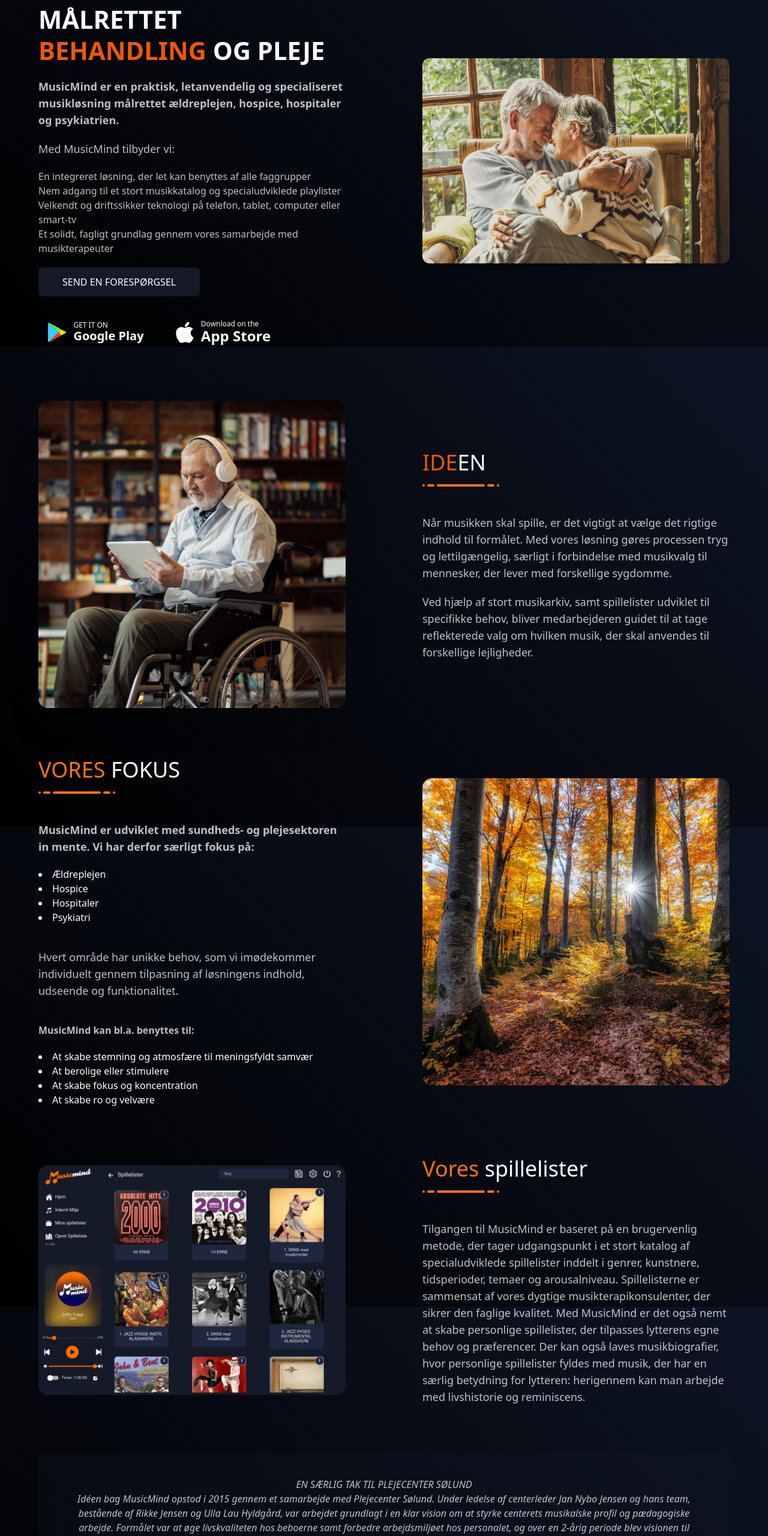
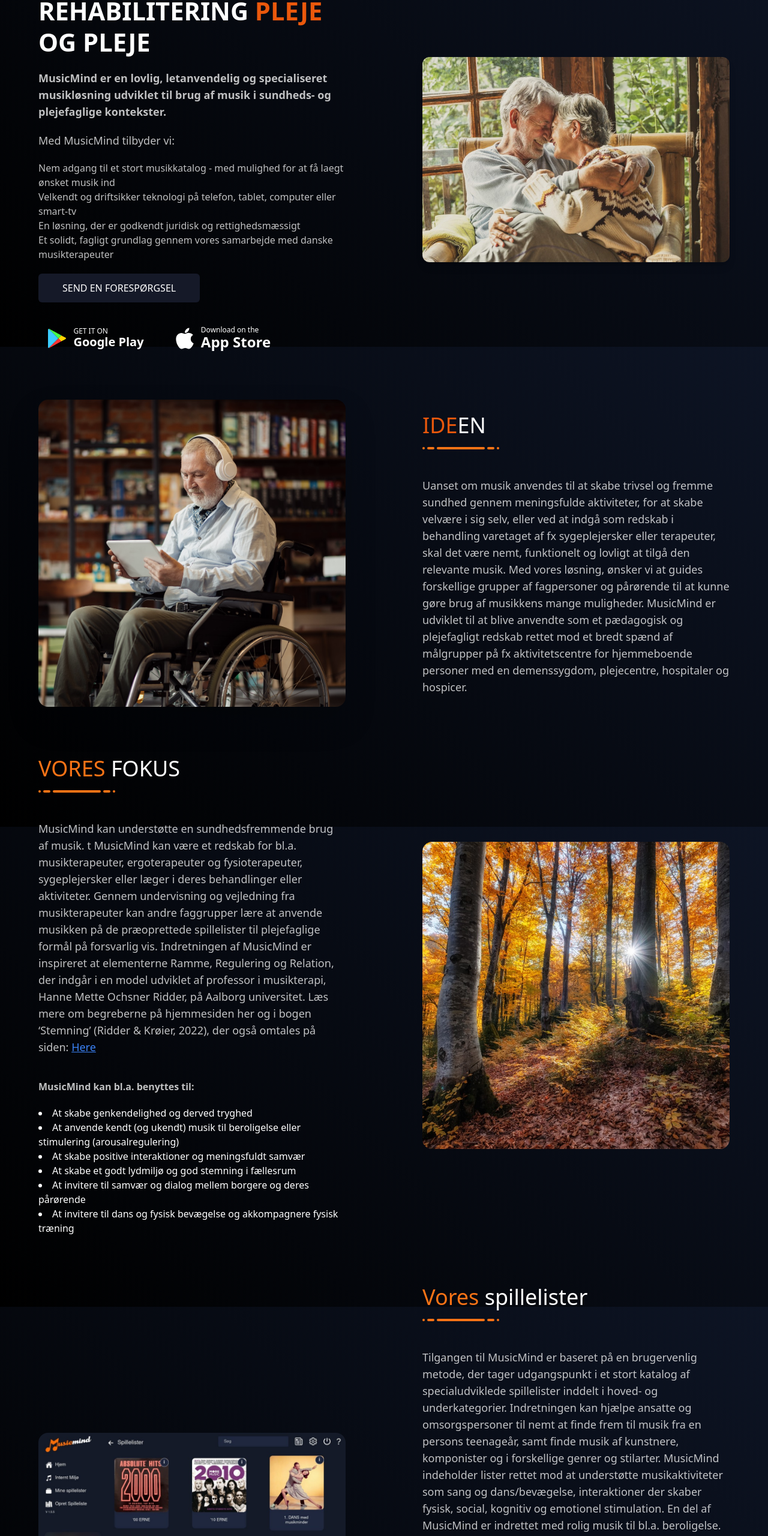
Before and after one commit to zaidbari/musicmind, a Next.js app: page / in a window 1280 px wide. Shown: the part 222-2782 px from the top of the page at 60% size. Built offline with nearby package versions, Linux system fonts and the light colour scheme.

Commit message:
Text changes

```diff
--- a/components/layout/navbar.tsx
+++ b/components/layout/navbar.tsx
@@ -1,7 +1,7 @@
 import { Disclosure } from '@headlessui/react'
 import { Bars3Icon, XMarkIcon } from '@heroicons/react/24/outline'
 import Link from 'next/link'
-import logo from '@/images/logo.png'
+import logo from '@/images/mm_logo.svg'
 import Image from 'next/future/image'
 import { useRouter } from 'next/router'
 
@@ -35,12 +35,12 @@
 										<Link href="/" passHref>
 											<a className="text-2xl font-bold outline-none ring-0">
 												<Image
-													sizes="200px"
+													sizes="400px"
 													src={logo}
-													className="block h-[35px] w-auto md:h-[50px]"
+													className="block h-[35px] w-auto md:h-[40px]"
 													alt={'MusicMind UI'}
 													priority={true}
-													placeholder={'blur'}
+													// placeholder={'blur'}
 												/>
 											</a>
 										</Link>
--- a/components/sections/home/header.tsx
+++ b/components/sections/home/header.tsx
@@ -10,21 +10,22 @@
 			<div className="grid w-[90%] grid-cols-1 items-center gap-32 lg:grid-cols-2">
 				<div className="flex max-w-2xl flex-col gap-5">
 					<h1 className="text-[260%] font-bold leading-tight">
-						MUSIKLØSNING MÅLRETTET <span className="text-orange-600">BEHANDLING</span> OG PLEJE
+						MUSIKLØSNING TIL REHABILITERING <span className="text-orange-600">PLEJE </span> OG PLEJE
 					</h1>
 					<p className="text-lg font-bold">
-					MusicMind er en praktisk, letanvendelig og specialiseret musikløsning målrettet ældreplejen, hospice, hospitaler og psykiatrien.
+						MusicMind er en lovlig, letanvendelig og specialiseret musikløsning udviklet til brug af musik i sundheds-
+						og plejefaglige kontekster.
 					</p>
 
 					<p className="text-lg">Med MusicMind tilbyder vi:</p>
 					<p>
-						En integreret løsning, der let kan benyttes af alle faggrupper
+						Nem adgang til et stort musikkatalog - med mulighed for at få laegt ønsket musik ind
 						<br />
-						Nem adgang til et stort musikkatalog og specialudviklede playlister
+						Velkendt og driftsikker teknologi på telefon, tablet, computer eller smart-tv
 						<br />
-						Velkendt og driftssikker teknologi på telefon, tablet, computer eller smart-tv
+						En løsning, der er godkendt juridisk og rettighedsmæssigt
 						<br />
-						Et solidt, fagligt grundlag gennem vores samarbejde med musikterapeuter
+						Et solidt, fagligt grundlag gennem vores samarbejde med danske musikterapeuter
 					</p>
 
 					<div>
--- a/components/sections/home/idea.tsx
+++ b/components/sections/home/idea.tsx
@@ -22,10 +22,13 @@
 			<Line />
 
 			<p className="text-lg">
-			Når musikken skal spille, er det vigtigt at vælge det rigtige indhold til formålet. Med vores løsning gøres processen tryg og lettilgængelig, særligt i forbindelse med musikvalg til mennesker, der lever med forskellige sygdomme.
-			</p>
-			<p className="mt-5 text-lg">
-			Ved hjælp af stort musikarkiv, samt spillelister udviklet til specifikke behov, bliver medarbejderen guidet til at tage reflekterede valg om hvilken musik, der skal anvendes til forskellige lejligheder.
+				Uanset om musik anvendes til at skabe trivsel og fremme sundhed gennem meningsfulde aktiviteter, for at skabe
+				velvære i sig selv, eller ved at indgå som redskab i behandling varetaget af fx sygeplejersker eller terapeuter,
+				skal det være nemt, funktionelt og lovligt at tilgå den relevante musik. Med vores løsning, ønsker vi at guides
+				forskellige grupper af fagpersoner og pårørende til at kunne gøre brug af musikkens mange muligheder. MusicMind
+				er udviklet til at blive anvendte som et pædagogisk og plejefagligt redskab rettet mod et bredt spænd af
+				målgrupper på fx aktivitetscentre for hjemmeboende personer med en demenssygdom, plejecentre, hospitaler og
+				hospicer.
 			</p>
 		</div>
 	</section>
--- a/components/sections/home/playlists.tsx
+++ b/components/sections/home/playlists.tsx
@@ -22,12 +22,23 @@
 
 			<p className="mt-10 text-lg">
 				Tilgangen til MusicMind er baseret på en brugervenlig metode, der tager udgangspunkt i et stort katalog af
-				specialudviklede spillelister inddelt i genrer, kunstnere, tidsperioder, temaer og arousalniveau. Spillelisterne
-				er sammensat af vores dygtige musikterapikonsulenter, der sikrer den faglige kvalitet. Med MusicMind er det også
-				nemt at skabe personlige spillelister, der tilpasses lytterens egne behov og præferencer. Der kan også laves
-				musikbiografier, hvor personlige spillelister fyldes med musik, der har en særlig betydning for lytteren:
-				herigennem kan man arbejde med livshistorie og reminiscens.
+				specialudviklede spillelister inddelt i hoved- og underkategorier. Indretningen kan hjælpe ansatte og
+				omsorgspersoner til nemt at finde frem til musik fra en persons teenageår, samt finde musik af kunstnere,
+				komponister og i forskellige genrer og stilarter. MusicMind indeholder lister rettet mod at understøtte
+				musikaktiviteter som sang og dans/bevægelse, interaktioner der skaber fysisk, social, kognitiv og emotionel
+				stimulation. En del af MusicMind er indrettet med rolig musik til bl.a. beroligelse. Med de rette faglige
+				kompetencer og efter vejledning fra musikterapeuter kan lister med både kendt og ukendt musik anvendes til
+				regulering ned i arousal. Listerne målrettet specifikke indsatser indenfor palliation kræver forudgående
+				undervisning i og viden om musikmedicin.
 			</p>
+			<p className="mt-5 text-lg">
+				Med MusicMind er det også nemt at skabe personlige spillelister, sammensat til individuelle behov og
+				situationer. Eksempelvis må musikvalget løbende tilpasses den enkeltes påvirkning af sygdom. MusicMind giver
+				mulighed for at kunne oprette spillelister ud fra de individuelle musikpræferencer, så den unikke musikbiografi
+				kan blive oprettet i systemet og bragt i spil for og med personer, der ikke længere selv kan finde og dermed få
+				glæde af deres yndlingsmusik.
+			</p>
+			<p className="mt-5 text-2xl">ØNSKER DU AT HØRE MERE SÅ KLIK HER</p>
 		</div>
 	</section>
 )
--- a/components/sections/home/work.tsx
+++ b/components/sections/home/work.tsx
@@ -10,25 +10,31 @@
 			</h2>
 			<Line />
 
-			<p className="mt-10 mb-5 text-lg font-bold">
-				MusicMind er udviklet med sundheds- og plejesektoren in mente. Vi har derfor særligt fokus på:
-			</p>
-			<ul className="list-inside list-disc">
-				<li>Ældreplejen</li>
-				<li>Hospice</li>
-				<li>Hospitaler</li>
-				<li>Psykiatri</li>
-			</ul>
 			<p className="mt-10 mb-5 text-lg">
-				Hvert område har unikke behov, som vi imødekommer individuelt gennem tilpasning af løsningens indhold, udseende
-				og funktionalitet.
+				MusicMind kan understøtte en sundhedsfremmende brug af musik. t MusicMind kan være et redskab for bl.a.
+				musikterapeuter, ergoterapeuter og fysioterapeuter, sygeplejersker eller læger i deres behandlinger eller
+				aktiviteter. Gennem undervisning og vejledning fra musikterapeuter kan andre faggrupper lære at anvende musikken
+				på de præoprettede spillelister til plejefaglige formål på forsvarlig vis. Indretningen af MusicMind er
+				inspireret at elementerne Ramme, Regulering og Relation, der indgår i en model udviklet af professor i
+				musikterapi, Hanne Mette Ochsner Ridder, på Aalborg universitet. Læs mere om begreberne på hjemmesiden her og i
+				bogen ‘Stemning’ (Ridder & Krøier, 2022), der også omtales på siden:{' '}
+				<a
+					className="text-blue-500 underline"
+					href="https://www.kommunikation.aau.dk/forskning/forskningsenheder/forskningsgruppen-musikterapi/musik-og-demens/pami "
+					target="_blank"
+					rel="noopener noreferrer"
+				>
+					Here
+				</a>
 			</p>
 			<p className="mt-10 mb-5 font-bold">MusicMind kan bl.a. benyttes til:</p>
 			<ul className="list-inside list-disc">
-				<li>At skabe stemning og atmosfære til meningsfyldt samvær</li>
-				<li>At berolige eller stimulere</li>
-				<li>At skabe fokus og koncentration</li>
-				<li>At skabe ro og velvære</li>
+				<li>At skabe genkendelighed og derved tryghed</li>
+				<li>At anvende kendt (og ukendt) musik til beroligelse eller stimulering (arousalregulering) </li>
+				<li>At skabe positive interaktioner og meningsfuldt samvær</li>
+				<li>At skabe et godt lydmiljø og god stemning i fællesrum</li>
+				<li>At invitere til samvær og dialog mellem borgere og deres pårørende</li>
+				<li>At invitere til dans og fysisk bevægelse og akkompagnere fysisk træning</li>
 			</ul>
 		</div>
 		<div>
--- a/pages/_app.tsx
+++ b/pages/_app.tsx
@@ -1,8 +1,9 @@
-import '../styles/globals.css';
+import '../styles/globals.css'
 
-import Layout from '@/layout';
+import Layout from '@/layout'
 
 import type { AppProps, NextWebVitalsMetric } from 'next/app'
+import Script from 'next/script'
 
 export const reportWebVitals = (metric: NextWebVitalsMetric) => {
 	console.log(metric)
@@ -13,6 +14,33 @@
 		<>
 			<Layout.Navbar />
 			<Component {...pageProps} />
+
+			<Script id="drift">
+				{`
+						!function() {
+							var t = window.driftt = window.drift = window.driftt || [];
+							if (!t.init) {
+								if (t.invoked) return void (window.console && console.error && console.error("Drift snippet included twice."));
+								t.invoked = !0, t.methods = [ "identify", "config", "track", "reset", "debug", "show", "ping", "page", "hide", "off", "on" ],
+								t.factory = function(e) {
+									return function() {
+										var n = Array.prototype.slice.call(arguments);
+										return n.unshift(e), t.push(n), t;
+									};
+								}, t.methods.forEach(function(e) {
+									t[e] = t.factory(e);
+								}), t.load = function(t) {
+									var e = 3e5, n = Math.ceil(new Date() / e) * e, o = document.createElement("script");
+									o.type = "text/javascript", o.async = !0, o.crossorigin = "anonymous", o.src = "https://js.driftt.com/include/" + n + "/" + t + ".js";
+									var i = document.getElementsByTagName("script")[0];
+									i.parentNode.insertBefore(o, i);
+								};
+							}
+						}();
+						drift.SNIPPET_VERSION = '0.3.1';
+						drift.load('nttbptzi7ta4');
+					`}
+			</Script>
 			<Layout.Footer />
 		</>
 	)
--- a/pages/about.tsx
+++ b/pages/about.tsx
@@ -23,9 +23,9 @@
 						<Line />
 
 						<p className="mb-5 text-lg">
-							MusicMind er udviklet af danske eksperter inden for teknologi og musikterapi. Ved at kombinere knowhow
-							inden for to fagområder gør vi det praktisk og juridisk let at benytte musik og teknologi af høj kvalitet
-							inden for professionel behandling og pleje.
+							MusicMind er udviklet af danske eksperter inden for teknologi og musikterapi . Ved at kombinere knowhow
+							inden for to fagområder gør vi det let at benytte musik og teknologi af høj kvalitet inden for
+							professionel behandling og pleje.
 						</p>
 					</div>
 					<div className="rounded-xl bg-[#151928]/30 p-10">
@@ -36,10 +36,7 @@
 
 						<p className="text-lg">
 							Vores mål er at reducere tekniske, juridiske og økonomiske barrierer, der opstår i forbindelse med
-							anvendelse af musik i sundheds- og plejesektoren samt at understøtte og højne kvaliteten af aktiviteter
-							inden for musikmedicin og musikterapi. MusicMind er udviklet som supplement til musikterapeutiske
-							aktiviteter, hvorigennem det bliver muligt at opbygge en bredere indsats, der kan varetages af
-							plejepersonale og behandlere.
+							anvendelse af musik i sundheds- og plejesektoren
 						</p>
 					</div>
 				</section>
--- a/pages/index.tsx
+++ b/pages/index.tsx
@@ -20,16 +20,17 @@
 				<HomeSections.Playlist />
 			</main>
 			<section className="mx-auto w-[90%] rounded-xl bg-[#151928]/30 p-10 md:text-center">
+				<p className="text-xl"> EN SÆRLIG TAK TIL PLEJECENTER SØLUND</p>
 				<p className="italic">
-					EN SÆRLIG TAK TIL PLEJECENTER SØLUND
-					<br /> Idéen bag MusicMind opstod i 2015 gennem et samarbejde med Plejecenter Sølund. Under ledelse af
-					centerleder Jan Nybo Jensen og hans team, bestående af Rikke Jensen og Ulla Lau Hyldgård, var arbejdet
-					grundlagt i en klar vision om at styrke centerets musikalske profil og pædagogiske arbejde. Formålet var at
-					øge livskvaliteten hos beboerne samt forbedre arbejdsmiljøet hos personalet, og over en 2-årig periode blev
-					visionen til virkelighed gennem et tæt samarbejde mellem Sølunds ledelse og plejepersonale samt MusicMinds
-					jurist, programmører og projektledere. Kollaborationen med Sølund grundlagde løsningens koncept og præmis, som
-					vi stadig følger i vores fortsatte udvikling af MusicMind, hvor inddragelse kunder og samarbejdspartnere er en
-					vigtig del af processen.
+					Idéen bag MusicMind opstod i 2015 gennem et samarbejde med Plejecenter Sølund. Under ledelse af centerleder
+					Jan Nybo Jensen og hans team, bestående af Rikke Jensen og Ulla Lau Hyldgård, var arbejdet grundlagt i en klar
+					vision om at styrke centrets musikalske profil og pædagogiske arbejde. Formålet var at øge livskvaliteten hos
+					beboerne samt forbedre arbejdsmiljøet hos personalet, og over en 2-årig periode blev visionen til virkelighed
+					gennem et tæt samarbejde mellem Sølunds ledelse og plejepersonale samt MusicMinds jurist, programmører og
+					projektledere.
+					<br />
+					Kollaborationen med Sølund grundlagde løsningens koncept og præmis, som vi stadig følger i vores fortsatte
+					udvikling af MusicMind, hvor inddragelse af kunder og samarbejdspartnere er en vigtig del af processen.
 				</p>
 			</section>
 		</>
--- a/pages/products.tsx
+++ b/pages/products.tsx
@@ -3,13 +3,13 @@
 import Head from 'next/head'
 
 import p1 from '@/images/product-bose-sound-system.png'
-import p2 from '@/images/product-bose-speaker.png'
 import p3 from '@/images/product-ipad.png'
-import p4 from '@/images/product-koss-headphones.png'
-import p5 from '@/images/product-bose-volume-control.png'
 import p6 from '@/images/product-musicarrier.png'
 import p7 from '@/images/product-service-agreement.png'
 import Image from 'next/future/image'
+// import p2 from '@/images/product-bose-speaker.png'
+// import p4 from '@/images/product-koss-headphones.png'
+// import p5 from '@/images/product-bose-volume-control.png'
 
 const Products: NextPage = (): JSX.Element => {
 	return (
```
Also changed, not shown: components/sections/about/header.tsx (line endings or trailing spaces), public/images/mm_logo.svg (added).
